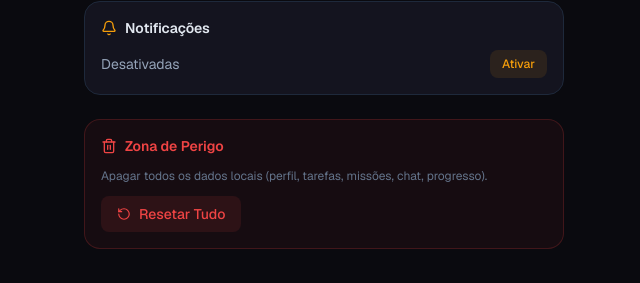
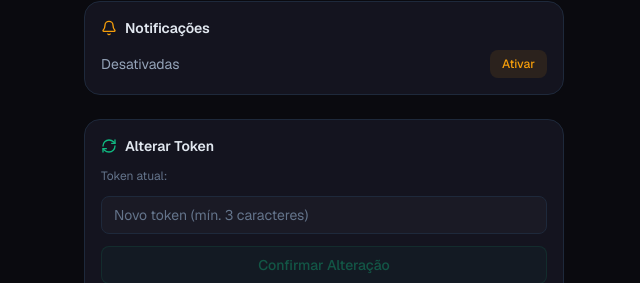
Before and after one commit to aMathyzinn/sistematest, a Next.js app: page /settings in a window 1280 px wide. Shown: the part 669-952 px from the top of the page, without its empty margins (316-956 px from the left). Built offline with nearby package versions, Linux system fonts and the light colour scheme; no server answers.

Commit message:
feat: change token from settings

```diff
--- a/src/app/settings/page.tsx
+++ b/src/app/settings/page.tsx
@@ -4,22 +4,47 @@ import { useState } from 'react';
 import { useRouter } from 'next/navigation';
 import { useSettingsStore } from '@/stores/settingsStore';
 import { useUserStore } from '@/stores/userStore';
-import { updateUserApiKey } from '@/lib/db/queries';
+import { updateUserApiKey, updateUserToken, getUserByToken } from '@/lib/db/queries';
 import AppShell from '@/components/layout/AppShell';
-import { ArrowLeft, Key, Bot, Timer, Bell, Trash2, RotateCcw } from 'lucide-react';
+import { ArrowLeft, Key, Bot, Timer, Bell, Trash2, RotateCcw, RefreshCw } from 'lucide-react';
 
 export default function SettingsPage() {
   const router = useRouter();
   const { apiKey, setApiKey, aiModel, setAiModel, pomodoro, updatePomodoro, notificationsEnabled, setNotifications } = useSettingsStore();
-  const { reset: resetUser, profile, userId } = useUserStore();
+  const { reset: resetUser, profile, userId, token: currentToken, login, level } = useUserStore();
 
   const [keyInput, setKeyInput] = useState(apiKey);
   const [showKey, setShowKey] = useState(false);
+
+  const [newToken, setNewToken] = useState('');
+  const [tokenLoading, setTokenLoading] = useState(false);
+  const [tokenMsg, setTokenMsg] = useState('');
 
   const handleSaveKey = () => {
     const trimmed = keyInput.trim();
     setApiKey(trimmed);
     if (userId) updateUserApiKey(userId, trimmed).catch(() => {});
+  };
+
+  const handleChangeToken = async () => {
+    if (!newToken.trim() || newToken.trim().length < 3 || !userId || !profile) return;
+    setTokenLoading(true);
+    setTokenMsg('');
+    try {
+      const existing = await getUserByToken(newToken.trim());
+      if (existing) {
+        setTokenMsg('Token já em uso. Escolha outro.');
+        return;
+      }
+      await updateUserToken(userId, newToken.trim());
+      login(userId, newToken.trim(), profile, level);
+      setNewToken('');
+      setTokenMsg('Token alterado com sucesso!');
+    } catch {
+      setTokenMsg('Erro ao alterar token. Tente novamente.');
+    } finally {
+      setTokenLoading(false);
+    }
   };
 
   const handleReset = () => {
@@ -170,6 +195,36 @@ export default function SettingsPage() {
           </div>
         </section>
 
+        {/* Alterar Token */}
+        <section className="rounded-2xl bg-bg-card border border-border p-4 space-y-3">
+          <div className="flex items-center gap-2">
+            <RefreshCw size={16} className="text-accent-green" />
+            <h3 className="text-sm font-semibold text-text-primary">Alterar Token</h3>
+          </div>
+          <p className="text-xs text-text-dim">
+            Token atual: <span className="font-mono text-text-secondary">{currentToken}</span>
+          </p>
+          <input
+            type="text"
+            value={newToken}
+            onChange={(e) => { setNewToken(e.target.value); setTokenMsg(''); }}
+            placeholder="Novo token (mín. 3 caracteres)"
+            className="w-full rounded-lg border border-border bg-bg-tertiary px-3 py-2 text-sm text-text-primary placeholder:text-text-dim focus:border-accent-green focus:outline-none"
+          />
+          {tokenMsg && (
+            <p className={`text-xs ${tokenMsg.includes('sucesso') ? 'text-accent-green' : 'text-accent-red'}`}>
+              {tokenMsg}
+            </p>
+          )}
+          <button
+            onClick={handleChangeToken}
+            disabled={newToken.trim().length < 3 || tokenLoading}
+            className="w-full rounded-lg bg-accent-green/10 py-2 text-sm font-medium text-accent-green border border-accent-green/30 hover:bg-accent-green/20 transition-colors disabled:opacity-40 disabled:cursor-not-allowed"
+          >
+            {tokenLoading ? 'Alterando...' : 'Confirmar Alteração'}
+          </button>
+        </section>
+
         {/* Reset */}
         <section className="rounded-2xl bg-accent-red/5 border border-accent-red/20 p-4 space-y-3">
           <div className="flex items-center gap-2">
--- a/src/lib/db/queries.ts
+++ b/src/lib/db/queries.ts
@@ -223,6 +223,14 @@ export async function updateUserApiKey(userId: string, apiKey: string): Promise<
     .from('users')
     .update({ api_key: apiKey, updated_at: new Date().toISOString() })
     .eq('id', userId);
+}
+
+export async function updateUserToken(userId: string, newToken: string): Promise<void> {
+  const { error } = await supabase
+    .from('users')
+    .update({ token: newToken.trim(), updated_at: new Date().toISOString() })
+    .eq('id', userId);
+  if (error) throw error;
 }
 
 // ============================================================
```
